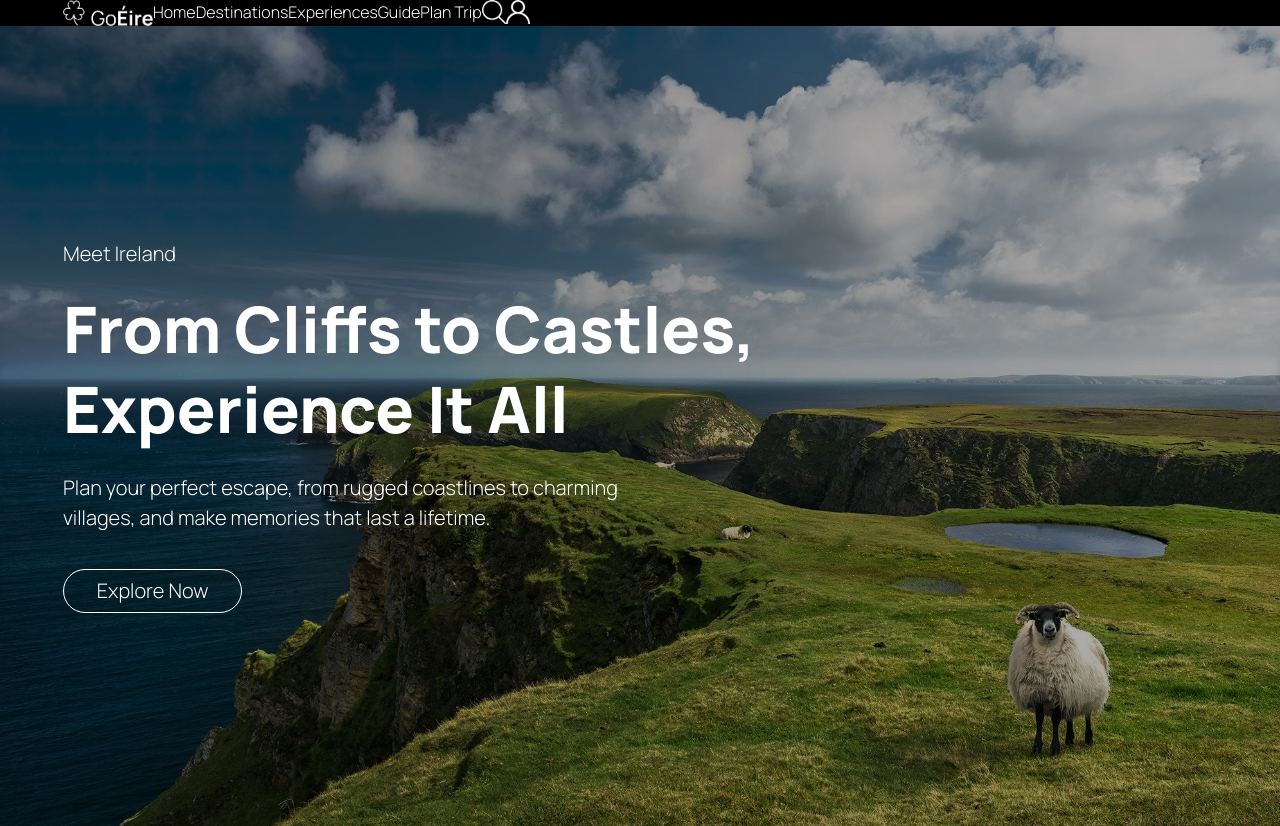
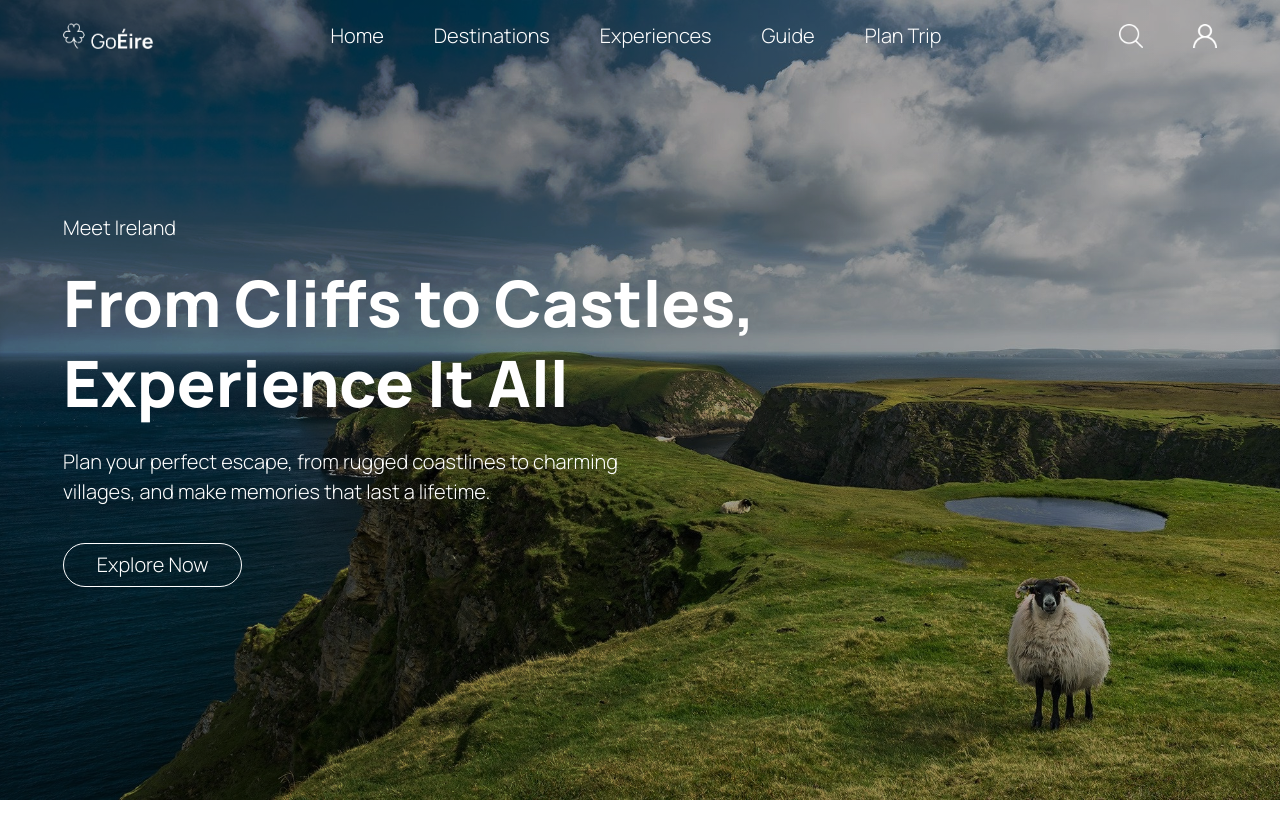
Before and after one commit to AntoOfo/goeire-site, a React (Vite) app: page / in a window 1280 px wide. After the commit the page ends 800 px from the top, so only its background shows below. Built offline with nearby package versions, Linux system fonts and the light colour scheme.

Commit message:
header ui configured, sits on hero now

```diff
--- a/components/Header.jsx
+++ b/components/Header.jsx
@@ -4,17 +4,23 @@
 
 export default function Header() {
   return (
-    <header className="px-hori flex bg-black font-manrope text-white font-light">
+    <header className="absolute top-0 left-0 z-20 w-full px-hori py-[21px] flex items-center justify-between">
+      <div>
         <img src={Logo} alt="Site Logo" className="w-[90px] h-[26px]" />
+      </div>
 
+      <div className="flex gap-[50px] font-manrope text-[20px] text-white font-light">
         <p>Home</p>
         <p>Destinations</p>
         <p>Experiences</p>
         <p>Guide</p>
         <p>Plan Trip</p>
+      </div>
 
+      <div className="flex gap-[50px]">
         <img src={Search} alt="Search" className="w-6 h-6" />
         <img src={Account} alt="Account" className="w-6 h-6 " />
+      </div>
     </header>
   );
 }
```
Lines whose indentation alone changed are shown as unchanged.
